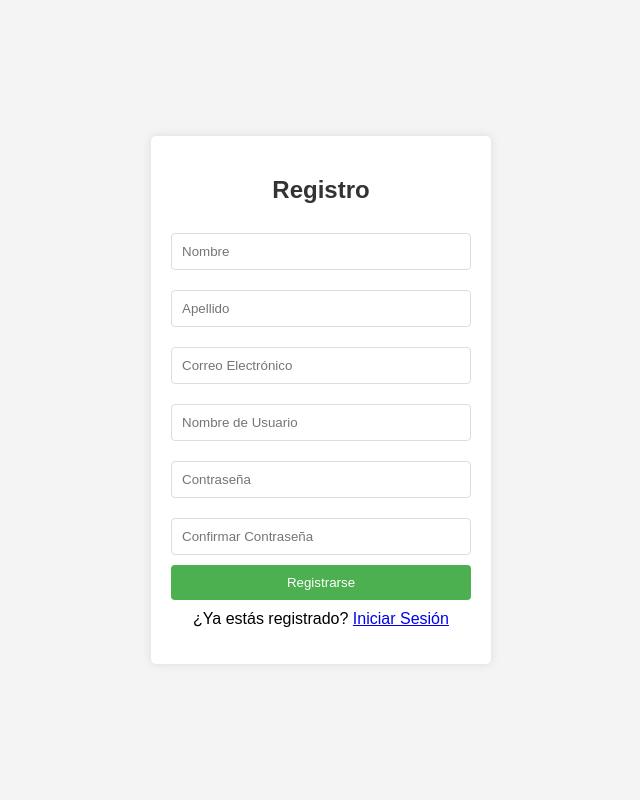
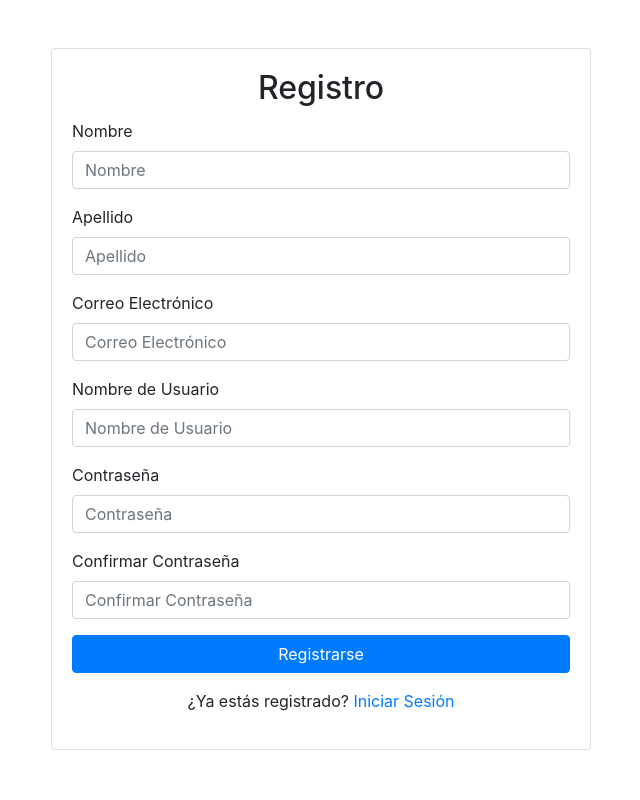
Before and after one commit to Jafeth-256/Reciclaje_CR, a PHP site: page /registro.php in a window 1280 px wide. Shown: the whole page, without its empty margins (319-959 px from the left). Run offline with PHP 8.4, Linux system fonts and the light colour scheme.

Commit message:
Diseno a login y register

```diff
--- a/src/templates/registro.php
+++ b/src/templates/registro.php
@@ -44,27 +44,57 @@ if ($_SERVER['REQUEST_METHOD'] == 'POST') {
     <meta charset="UTF-8">
     <meta name="viewport" content="width=device-width, initial-scale=1.0">
     <title>Registro</title>
-    <link rel="stylesheet" href="../styles/style.css">
+    <link href="https://stackpath.bootstrapcdn.com/bootstrap/4.5.2/css/bootstrap.min.css" rel="stylesheet">
 </head>
 <body>
-    <div class="container">
-        <h2>Registro</h2>
+    <div class="container mt-5">
+        <div class="row justify-content-center">
+            <div class="col-md-6">
+                <div class="card">
+                    <div class="card-body">
+                        <h2 class="card-title text-center">Registro</h2>
                         <?php if ($error): ?>
-            <p class="error"><?php echo htmlspecialchars($error, ENT_QUOTES, 'UTF-8'); ?></p>
+                            <div class="alert alert-danger" role="alert">
+                                <?php echo htmlspecialchars($error, ENT_QUOTES, 'UTF-8'); ?>
+                            </div>
                         <?php endif; ?>
                         <?php if ($exito): ?>
-            <p class="success"><?php echo htmlspecialchars($exito, ENT_QUOTES, 'UTF-8'); ?></p>
+                            <div class="alert alert-success" role="alert">
+                                <?php echo htmlspecialchars($exito, ENT_QUOTES, 'UTF-8'); ?>
+                            </div>
                         <?php endif; ?>
                         <form method="post" action="">
-            <input type="text" name="first_name" placeholder="Nombre" required>
-            <input type="text" name="last_name" placeholder="Apellido" required>
-            <input type="text" name="email" placeholder="Correo Electrónico" required>
-            <input type="text" name="nombre_usuario" placeholder="Nombre de Usuario" required>
-            <input type="password" name="contrasena" placeholder="Contraseña" required>
-            <input type="password" name="confirmar_contrasena" placeholder="Confirmar Contraseña" required>
-            <input type="submit" value="Registrarse">
+                            <div class="form-group">
+                                <label for="first_name">Nombre</label>
+                                <input type="text" class="form-control" id="first_name" name="first_name" placeholder="Nombre" required>
+                            </div>
+                            <div class="form-group">
+                                <label for="last_name">Apellido</label>
+                                <input type="text" class="form-control" id="last_name" name="last_name" placeholder="Apellido" required>
+                            </div>
+                            <div class="form-group">
+                                <label for="email">Correo Electrónico</label>
+                                <input type="email" class="form-control" id="email" name="email" placeholder="Correo Electrónico" required>
+                            </div>
+                            <div class="form-group">
+                                <label for="nombre_usuario">Nombre de Usuario</label>
+                                <input type="text" class="form-control" id="nombre_usuario" name="nombre_usuario" placeholder="Nombre de Usuario" required>
+                            </div>
+                            <div class="form-group">
+                                <label for="contrasena">Contraseña</label>
+                                <input type="password" class="form-control" id="contrasena" name="contrasena" placeholder="Contraseña" required>
+                            </div>
+                            <div class="form-group">
+                                <label for="confirmar_contrasena">Confirmar Contraseña</label>
+                                <input type="password" class="form-control" id="confirmar_contrasena" name="confirmar_contrasena" placeholder="Confirmar Contraseña" required>
+                            </div>
+                            <button type="submit" class="btn btn-primary btn-block">Registrarse</button>
                         </form>
-        <p class="message">¿Ya estás registrado? <a href="login.php">Iniciar Sesión</a></p>
+                        <p class="text-center mt-3">¿Ya estás registrado? <a href="login.php">Iniciar Sesión</a></p>
+                    </div>
+                </div>
+            </div>
+        </div>
     </div>
 </body>
 </html>
```
Also changed, not shown: src/templates/login.php (+28 -12 lines). Lines whose indentation alone changed are shown as unchanged.
